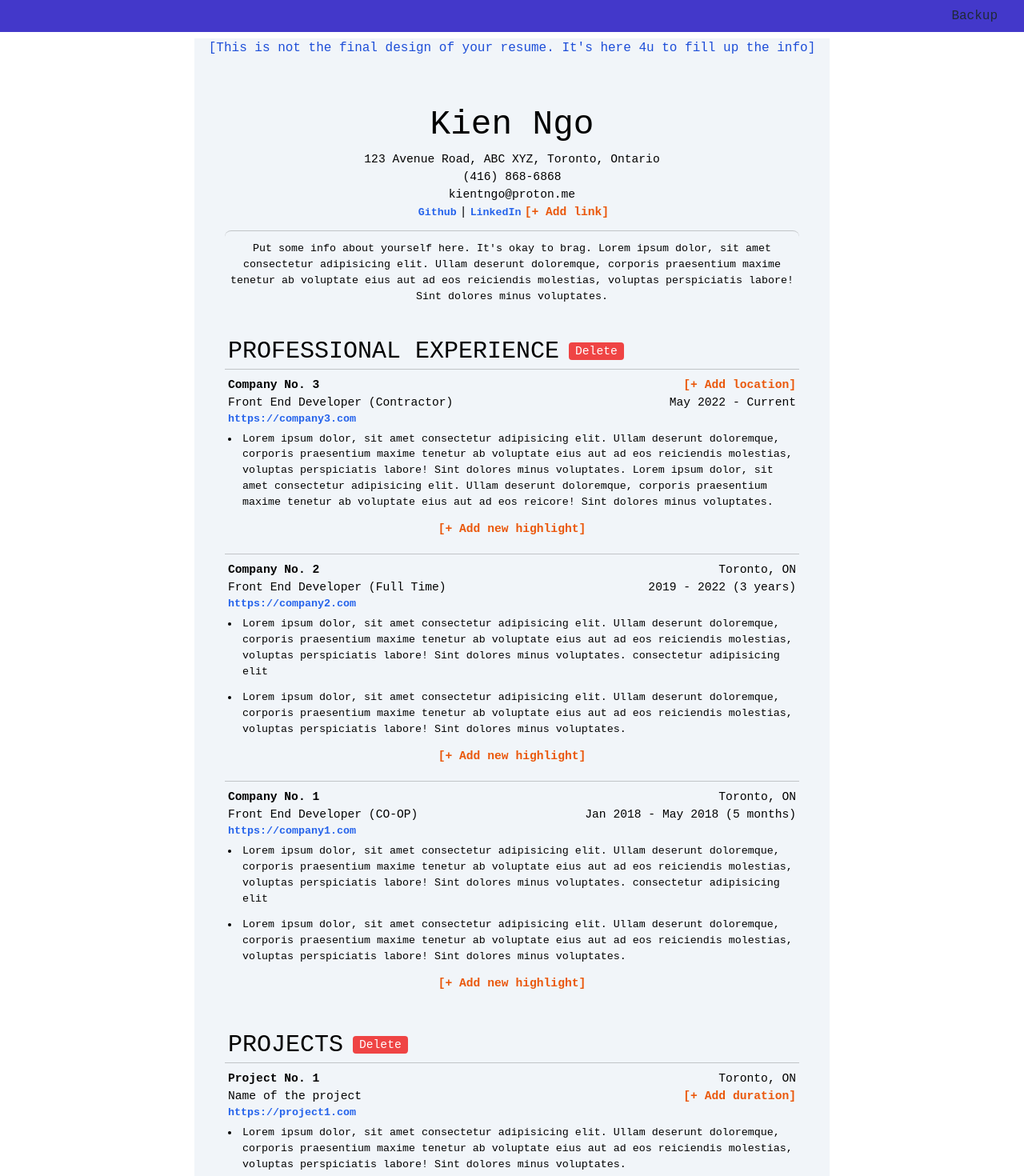
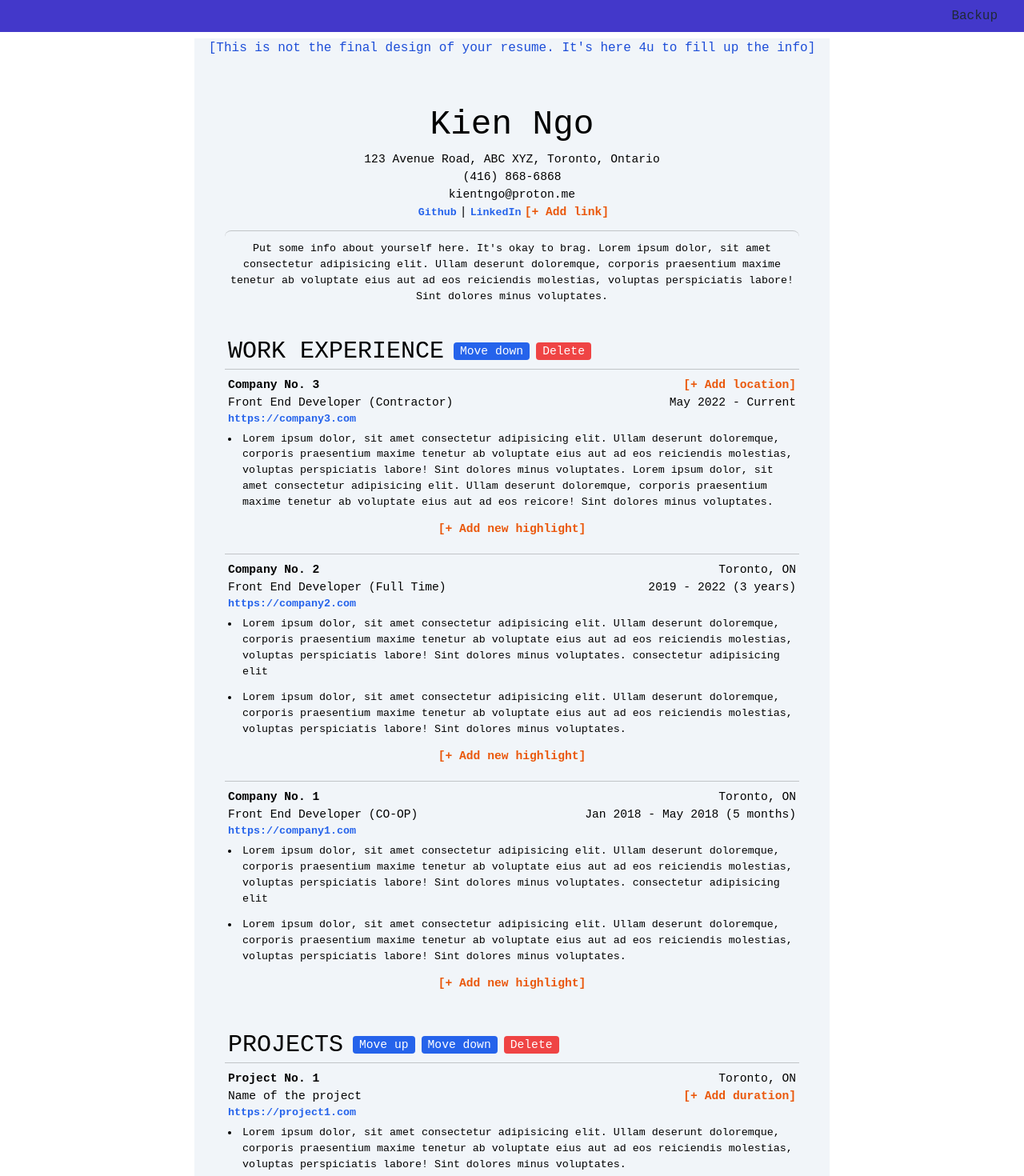
Before and after one commit to kien-ngo/classic-resume-builder, a Next.js app: page / in a window 1280 px wide. Shown: the top 1470 px of the page at 80% size. Built offline with nearby package versions, Linux system fonts and the light colour scheme.

Commit message:
Feature: move sections up and down

```diff
--- /dev/null
+++ b/src/components/resume/MoveSectionDownBtn.tsx
@@ -0,0 +1,17 @@
+import { sectionsAtom } from '@src/store/jotai';
+import { useAtom } from 'jotai';
+
+export default function MoveSectionDownBtn({ index }: { index: number }) {
+  const [sections, setSections] = useAtom(sectionsAtom);
+  if (index === sections.length - 1) return <></>; // hide this button if it's the last section
+  const moveBtnDown = () => {
+    const nextIndex = index + 1;
+    [sections[nextIndex], sections[index]] = [sections[index], sections[nextIndex]];
+    setSections([...sections]);
+  };
+  return (
+    <button className="bg-blue-600 h-fit w-fit my-auto px-2 rounded text-white ml-2" onClick={moveBtnDown}>
+      Move down
+    </button>
+  );
+}
--- /dev/null
+++ b/src/components/resume/MoveSectionUpBtn.tsx
@@ -0,0 +1,17 @@
+import { sectionsAtom } from '@src/store/jotai';
+import { useAtom } from 'jotai';
+
+export default function MoveSectionUpBtn({ index }: { index: number }) {
+  if (index === 0) return <></>; // hide this button if it's the first section
+  const [sections, setSections] = useAtom(sectionsAtom);
+  const moveBtnUp = () => {
+    const prevIndex = index - 1;
+    [sections[prevIndex], sections[index]] = [sections[index], sections[prevIndex]];
+    setSections([...sections]);
+  };
+  return (
+    <button className="bg-blue-600 h-fit w-fit my-auto px-2 rounded text-white ml-2" onClick={moveBtnUp}>
+      Move up
+    </button>
+  );
+}
--- a/src/components/resume/Section.tsx
+++ b/src/components/resume/Section.tsx
@@ -2,6 +2,8 @@ import { TSection } from '@src/types/resume';
 import { Fragment } from 'react';
 import AddHighlight from '../modals/AddHighlight';
 import DeleteSectionBtn from './DeleteSectionBtn';
+import MoveSectionDownBtn from './MoveSectionDownBtn';
+import MoveSectionUpBtn from './MoveSectionUpBtn';
 import SectionItemDuration from './SectionItemDuration';
 import SectionItemHighlight from './SectionItemHighlight';
 import SectionItemLink from './SectionItemLink';
@@ -20,6 +22,8 @@ export default function Section(props: TSectionProps) {
     <div className="flex flex-col">
       <div className="flex flex-row mb-[4px] mt-7">
         <SectionTitle defaultValue={item.displayText} index={mainIndex} />
+        <MoveSectionUpBtn index={mainIndex} />
+        <MoveSectionDownBtn index={mainIndex} />
         <DeleteSectionBtn index={mainIndex} title={item.displayText} />
       </div>
       {item.items.map((subItem, index) => (
--- a/src/constants/defaultProfile.ts
+++ b/src/constants/defaultProfile.ts
@@ -21,7 +21,7 @@ export const DEFAULT_PROFILE: TResumeProfile = {
     "Put some info about yourself here. It's okay to brag. Lorem ipsum dolor, sit amet consectetur adipisicing elit. Ullam deserunt doloremque, corporis praesentium maxime tenetur ab voluptate eius aut ad eos reiciendis molestias, voluptas perspiciatis labore! Sint dolores minus voluptates.",
   sections: [
     {
-      displayText: 'Professional Experience',
+      displayText: 'Work Experience',
       items: [
         {
           link: 'https://company3.com',
```
